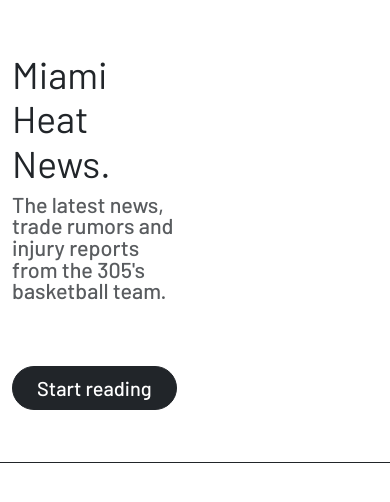
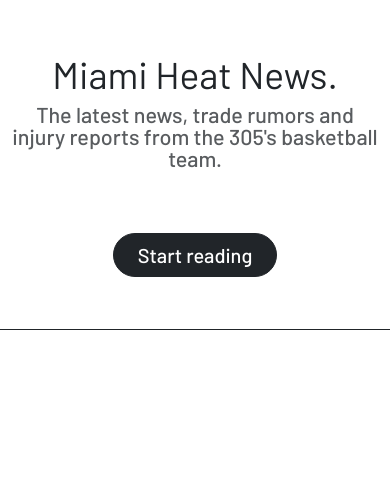
Before and after one commit to jmroczkowski99/django-djheatblog, a Django app: page / in a window 390 px wide. Shown: the part 61-563 px from the top of the page. Run offline with Django 4.2, Linux system fonts and the light colour scheme.

Commit message:
feat: make splash page text centered for lower res

```diff
--- a/djheatblog/djheatblog/templates/blog/components/splash.html
+++ b/djheatblog/djheatblog/templates/blog/components/splash.html
@@ -1,17 +1,13 @@
 <div class="border-bottom border-1 border-dark">
   <div class="container py-5">
-
     <div class="row">
-      <div class="col py-1 py-md-5">
+      <div class="col-12 col-md-6 py-1 py-md-5 text-center text-md-start">
         <h1 class="display-3">Miami Heat News.</h1>
         <p class="fs-4 lh-1 text-muted fw-500 pb-5">
           The latest news, trade rumors and injury reports from the 305's basketball team.
         </p>
         <button type="button" class="btn btn-dark rounded-pill fw-500 fs-5 px-4">Start reading</button>
       </div>
-      <div class="col">
-      </div>
     </div>
-
   </div>
 </div>
```
